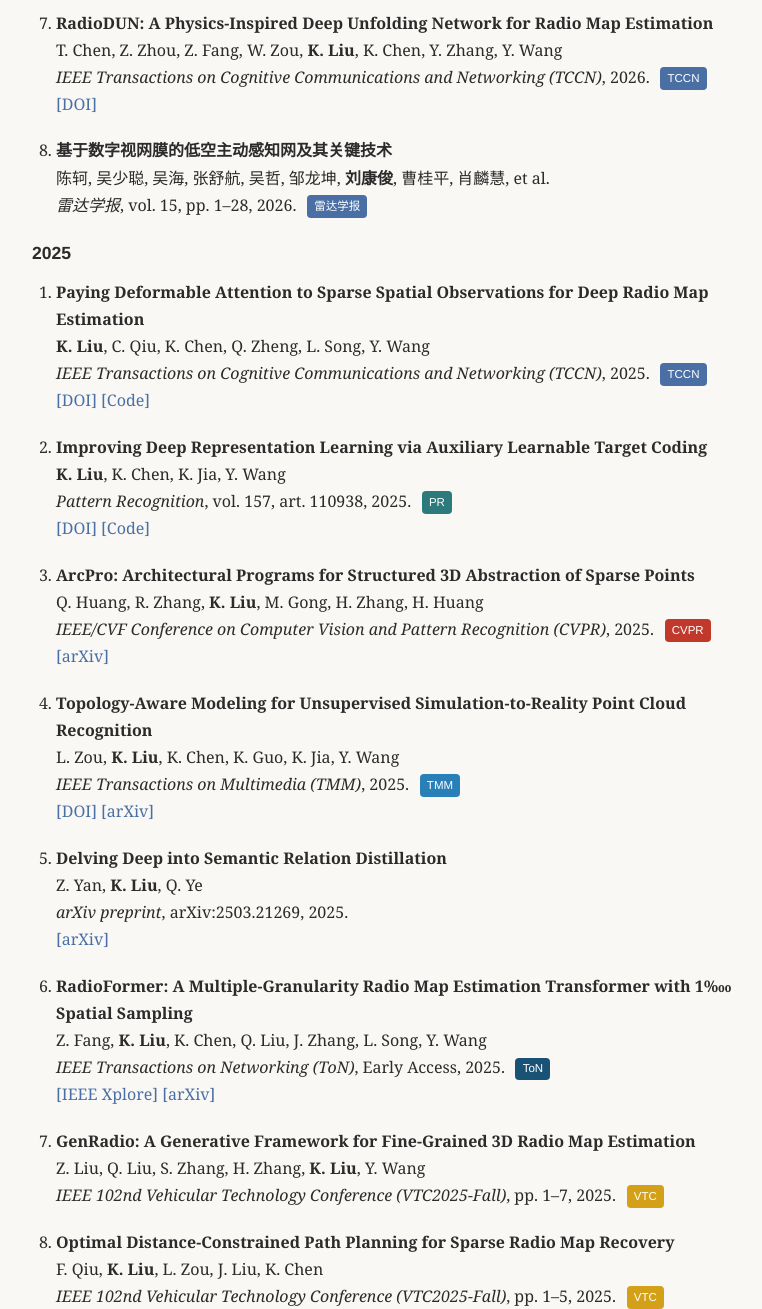
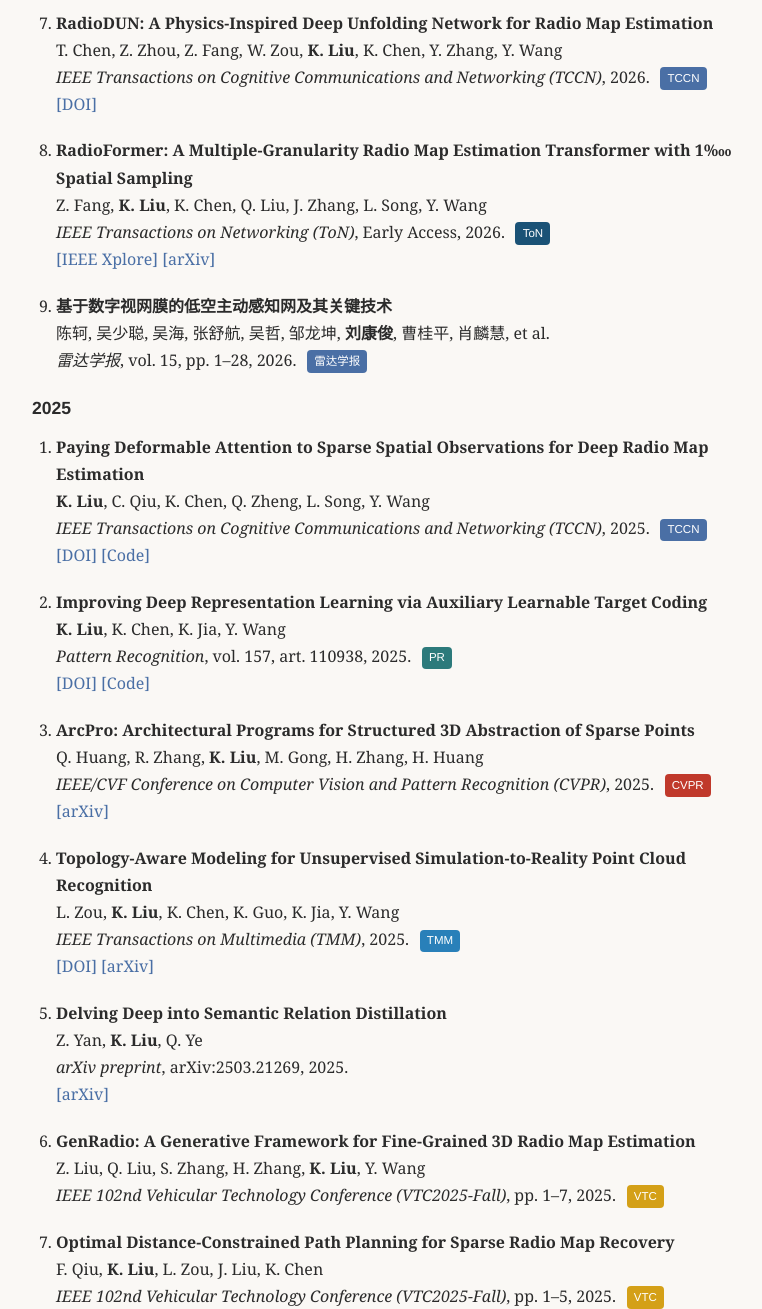
Before and after one commit to AkonLau/AkonLau.github.io, a plain HTML site: page index.html in a window 1280 px wide. Shown: the part 3680-4989 px from the top of the page, without its empty margins (252-1014 px from the left). Drawn offline with Linux system fonts and the light colour scheme.

Commit message:
Fix: RadioFormer year to 2026, move to 2026 section

```diff
--- a/index.html
+++ b/index.html
@@ -178,6 +178,14 @@
           <a href="https://doi.org/10.1109/TCCN.2026.3683882" target="_blank" rel="noopener">[DOI]</a>
         </li>
         <li>
+          <span class="pub-title">RadioFormer: A Multiple-Granularity Radio Map Estimation Transformer with 1‱ Spatial Sampling</span><br />
+          Z. Fang, <strong>K. Liu</strong>, K. Chen, Q. Liu, J. Zhang, L. Song, Y. Wang<br />
+          <em>IEEE Transactions on Networking (ToN)</em>, Early Access, 2026.
+          <span class="pub-badge ton">ToN</span><br />
+          <a href="https://ieeexplore.ieee.org/document/11701385" target="_blank" rel="noopener">[IEEE Xplore]</a>
+          <a href="https://arxiv.org/abs/2504.19161" target="_blank" rel="noopener">[arXiv]</a>
+        </li>
+        <li>
           <span class="pub-title">基于数字视网膜的低空主动感知网及其关键技术</span><br />
           陈轲, 吴少聪, 吴海, 张舒航, 吴哲, 邹龙坤, <strong>刘康俊</strong>, 曹桂平, 肖麟慧, et al.<br />
           <em>雷达学报</em>, vol. 15, pp. 1–28, 2026.
@@ -223,14 +231,6 @@
           Z. Yan, <strong>K. Liu</strong>, Q. Ye<br />
           <em>arXiv preprint</em>, arXiv:2503.21269, 2025.<br />
           <a href="https://arxiv.org/abs/2503.21269" target="_blank" rel="noopener">[arXiv]</a>
-        </li>
-        <li>
-          <span class="pub-title">RadioFormer: A Multiple-Granularity Radio Map Estimation Transformer with 1‱ Spatial Sampling</span><br />
-          Z. Fang, <strong>K. Liu</strong>, K. Chen, Q. Liu, J. Zhang, L. Song, Y. Wang<br />
-          <em>IEEE Transactions on Networking (ToN)</em>, Early Access, 2025.
-          <span class="pub-badge ton">ToN</span><br />
-          <a href="https://ieeexplore.ieee.org/document/11701385" target="_blank" rel="noopener">[IEEE Xplore]</a>
-          <a href="https://arxiv.org/abs/2504.19161" target="_blank" rel="noopener">[arXiv]</a>
         </li>
         <li>
           <span class="pub-title">GenRadio: A Generative Framework for Fine-Grained 3D Radio Map Estimation</span><br />
```
